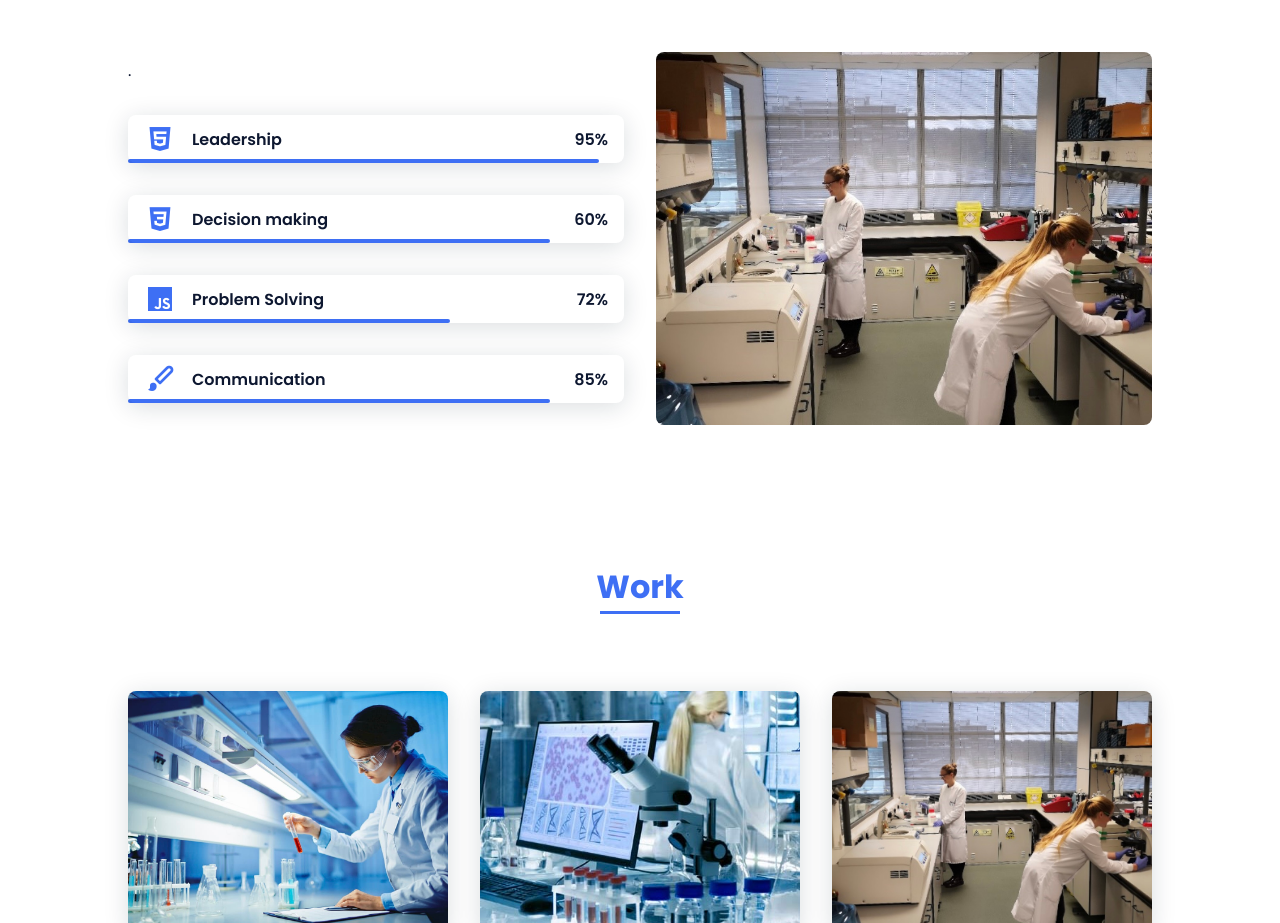
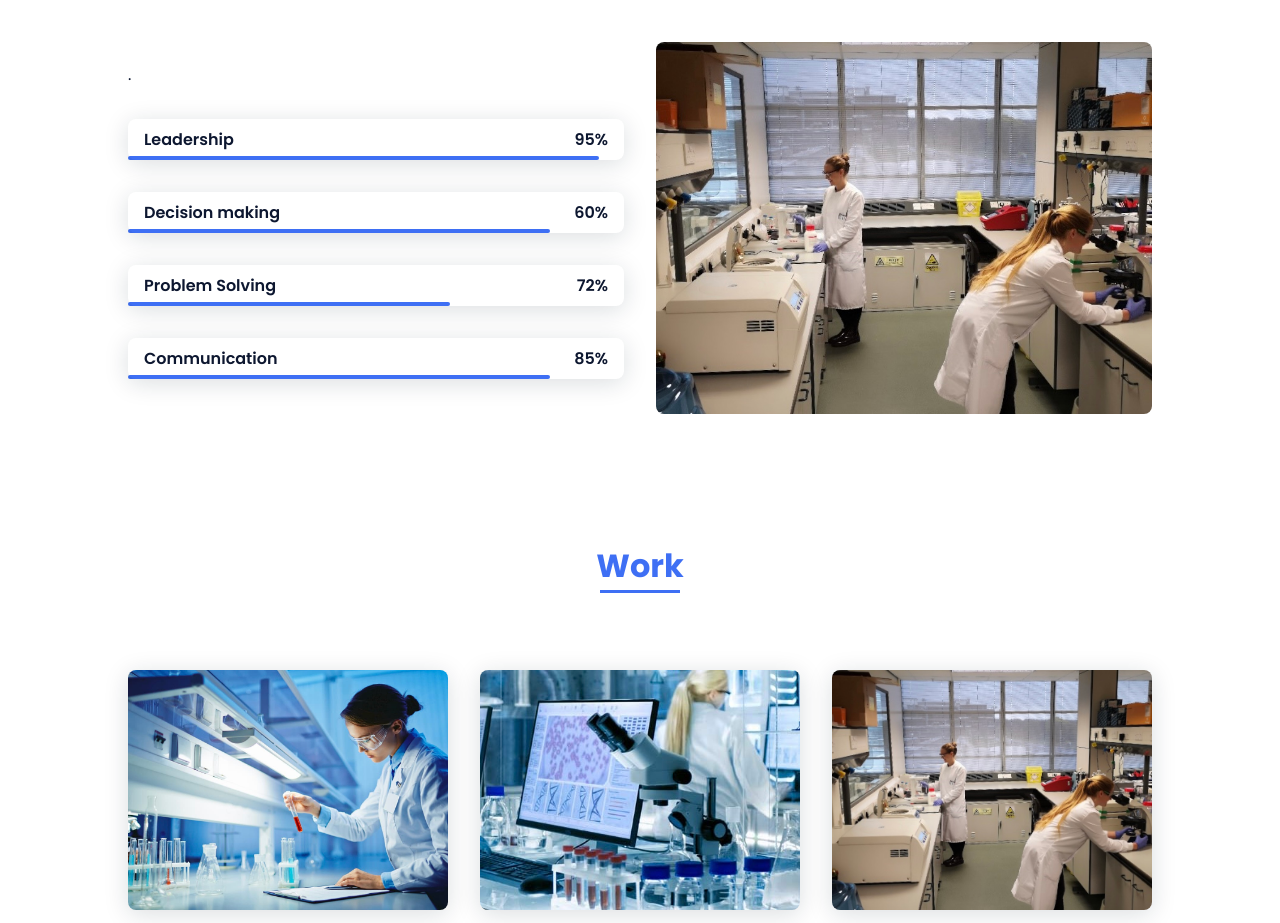
Before and after one commit to AbinayaLingeswaran/Abinaya_Lingeswaran.github.io, a plain HTML site: page index.html in a window 1280 px wide. Shown: the part 2020-2943 px from the top of the page. Drawn offline with nearby package versions, Linux system fonts and the light colour scheme.

Commit message:
Update index.html

```diff
--- a/index.html
+++ b/index.html
@@ -131,7 +131,7 @@
                         <p class="skills__text">.</p>
                         <div class="skills__data">
                             <div class="skills__names">
-                                <i class='bx bxl-html5 skills__icon'></i>
+                                <i class=''></i>
                                 <span class="skills__name">Leadership</span>
                             </div>
                             <div class="skills__bar skills__html">
@@ -143,7 +143,7 @@
                         </div>
                         <div class="skills__data">
                             <div class="skills__names">
-                                <i class='bx bxl-css3 skills__icon'></i>
+                                <i class=''></i>
                                 <span class="skills__name">Decision making</span>
                             </div>
                             <div class="skills__bar skills__css">
@@ -155,7 +155,7 @@
                         </div>
                         <div class="skills__data">
                             <div class="skills__names">
-                                <i class='bx bxl-javascript skills__icon' ></i>
+                                <i class='' ></i>
                                 <span class="skills__name">Problem Solving</span>
                             </div>
                             <div class="skills__bar skills__js">
@@ -167,7 +167,7 @@
                         </div>
                         <div class="skills__data">
                             <div class="skills__names">
-                                <i class='bx bxs-paint skills__icon'></i>
+                                <i class=''></i>
                                 <span class="skills__name">Communication</span>
                             </div>
                             <div class="skills__bar skills__ux">
```
